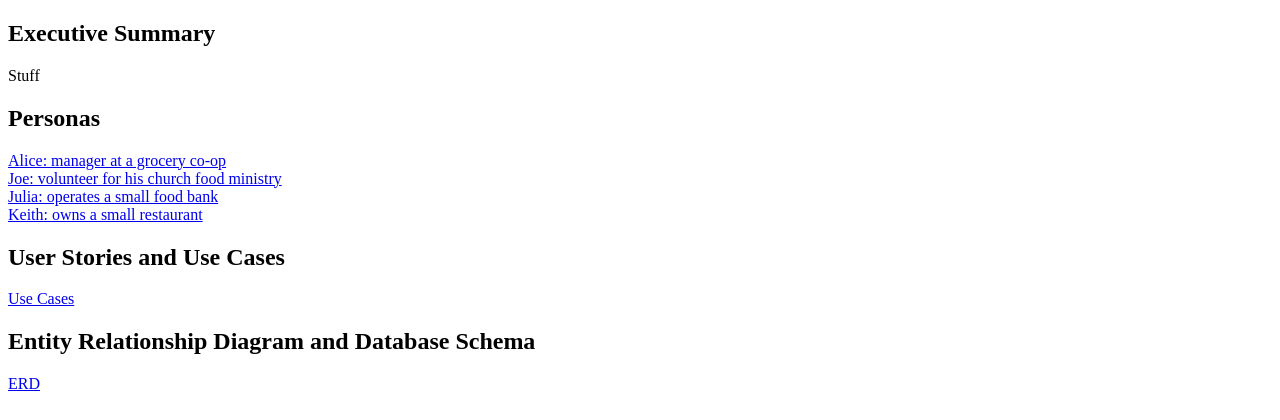
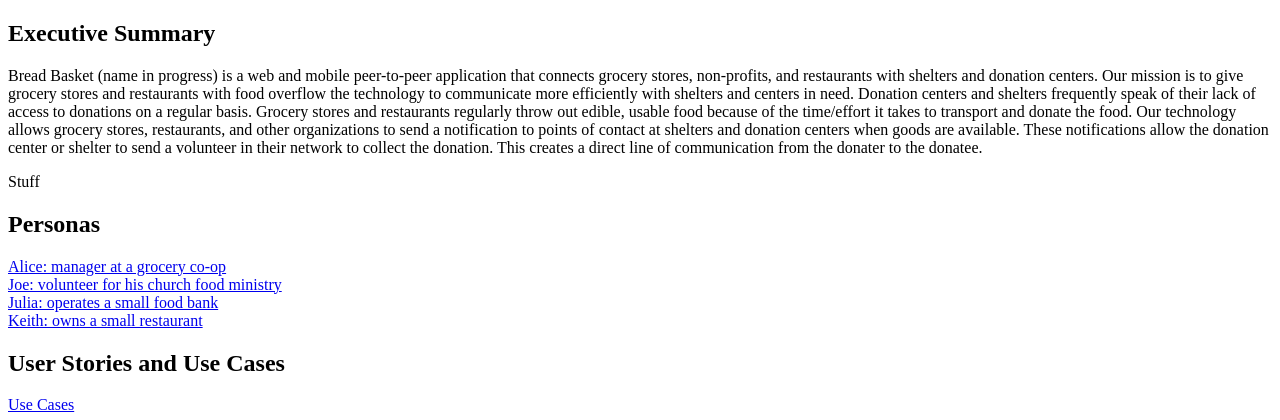
Before and after one commit to brbrown59/bread-basket, a PHP site: page /public_html/documentation/index.php in a window 1280 px wide. Shown: the top 420 px of the page. Run offline with PHP 8.4, Linux system fonts and the light colour scheme.

Commit message:
added executive summary

```diff
--- a/public_html/documentation/index.php
+++ b/public_html/documentation/index.php
@@ -6,6 +6,12 @@
 	</head>
 	<body>
 		<h2>Executive Summary</h2>
+		<p>Bread Basket (name in progress) is a web and mobile peer-to-peer application that connects grocery stores, non-profits, and
+		restaurants with shelters and donation centers. Our mission is to give grocery stores and restaurants with food overflow the technology to communicate
+		more efficiently with shelters and centers in need. Donation centers and shelters frequently speak of their lack of access to donations on a regular basis. Grocery
+		stores and restaurants regularly throw out edible, usable food because of the time/effort it takes to transport and donate the food. Our technology allows grocery stores, restaurants,
+		and other organizations to send a notification to points of contact at shelters and donation centers when goods are available. These notifications allow the donation center or shelter to
+		send a volunteer in their network to collect the donation. This creates a direct line of communication from the donater to the donatee. </p>
 		<p>Stuff</p>
 		<h2>Personas</h2>
 		<a href="persona-alice.php" target="_self">Alice: manager at a grocery co-op</a><br/>
```
